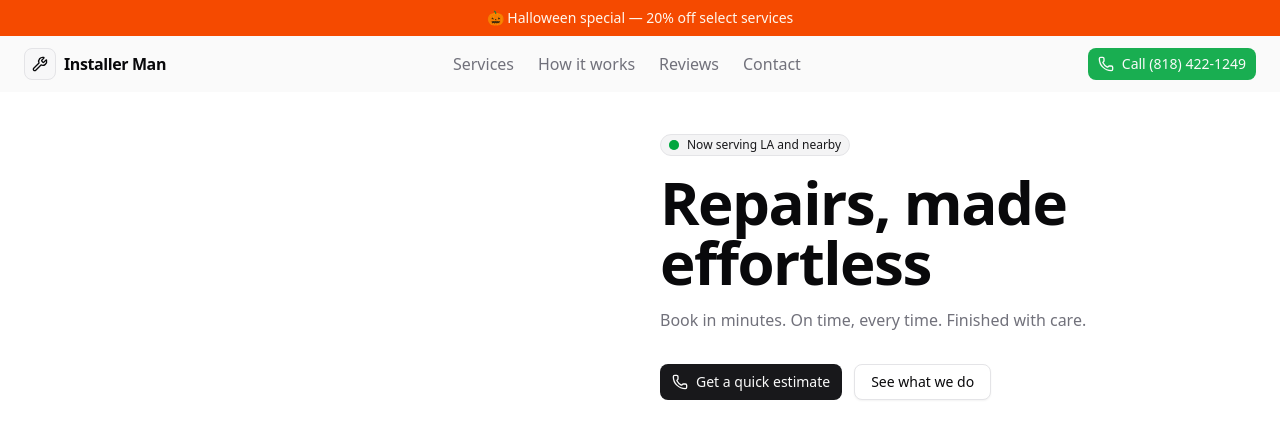
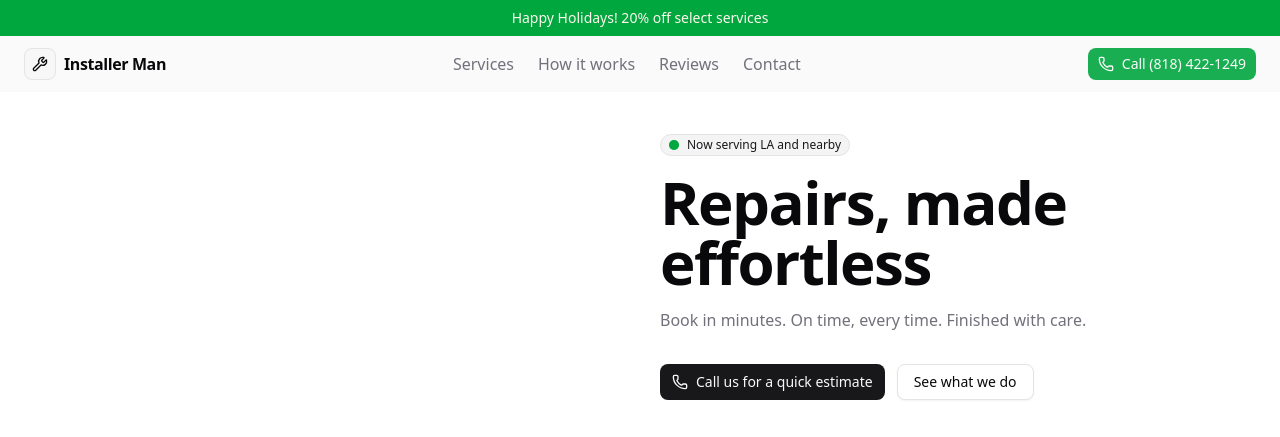
Before and after one commit to arashmidus/installer, a Next.js app: page / in a window 1280 px wide. Shown: the top 437 px of the page. Built offline with nearby package versions, Linux system fonts and the light colour scheme.

Commit message:
feat: update holiday banner and call CTA to 818-422-1249

```diff
--- a/app/page.tsx
+++ b/app/page.tsx
@@ -187,8 +187,8 @@ export default function Home() {
               <CardContent className="px-4 sm:px-6">
                 <ContactForm />
                 <div className="mt-3 flex flex-wrap items-center gap-3">
-                  <Button asChild variant="default" className="bg-green-600/90 text-primary-foreground hover:bg-green-600">
-                    <Link href="tel:+15551234567" className="inline-flex items-center gap-2">
+                    <Button asChild variant="default" className="bg-green-600/90 text-primary-foreground hover:bg-green-600">
+                      <Link href="tel:+18184221249" className="inline-flex items-center gap-2">
                       <Phone className="size-4" /> Call now
                     </Link>
                   </Button>
@@ -334,9 +334,9 @@ function Header() {
   return (
     <>
       <FadeContent>
-        <div className="w-full border-none bg-orange-600 text-orange-50">
+        <div className="w-full border-none bg-green-600 text-orange-50">
           <div className="container mx-auto px-6 py-2 text-center text-sm font-medium">
-            🎃 Halloween special — 20% off select services
+            Happy Holidays! 20% off select services
           </div>
         </div>
       </FadeContent>
@@ -356,7 +356,7 @@ function Header() {
           </nav>
           <div className="hidden md:block">
             <Button asChild size="sm" className="bg-green-600/90 text-primary-foreground hover:bg-green-600">
-              <Link href="#contact" className="inline-flex items-center gap-2">
+              <Link href="tel:+18184221249" className="inline-flex items-center gap-2">
                 <Phone className="size-4" /> Call (818) 422-1249
               </Link>
             </Button>
@@ -413,8 +413,8 @@ function Hero({ reviews }: { reviews: { headline: string; body: string; name: st
             </p>
             <div className="mt-8 grid grid-cols-1 sm:grid-cols-2 items-center justify-center gap-3 sm:flex sm:flex-row md:justify-start">
               <Button asChild className="w-full h-12 px-4 py-3 text-base sm:w-auto sm:h-9 sm:py-2 sm:text-sm">
-                <Link href="#contact" className="px-4 inline-flex items-center gap-2">
-                  <Phone className="size-4" /> Get a quick estimate
+                <Link href="tel:+18184221249" className="px-4 inline-flex items-center gap-2">
+                  <Phone className="size-4" /> Call us for a quick estimate
                 </Link>
               </Button>
               <Button asChild variant="outline" className="w-full h-12 py-3 text-base sm:w-auto sm:h-9 sm:py-2 sm:text-sm">
@@ -510,7 +510,7 @@ function Footer() {
             <ul className="mt-3 space-y-2 text-sm text-muted-foreground">
               <li className="flex items-center gap-2">
                 <Phone className="size-4 text-primary" />
-                <Link href="tel:+15551234567" className="hover:text-foreground">(818) 422-1249</Link>
+                <Link href="tel:+18184221249" className="hover:text-foreground">(818) 422-1249</Link>
               </li>
               <li className="flex items-center gap-2">
                 <Mail className="size-4 text-primary" />
```
